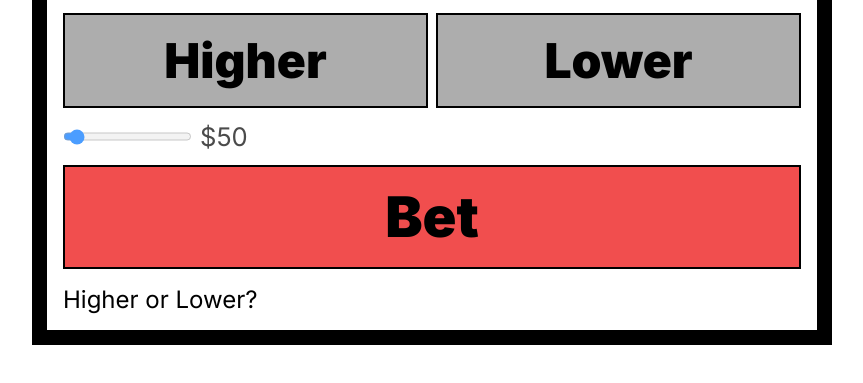
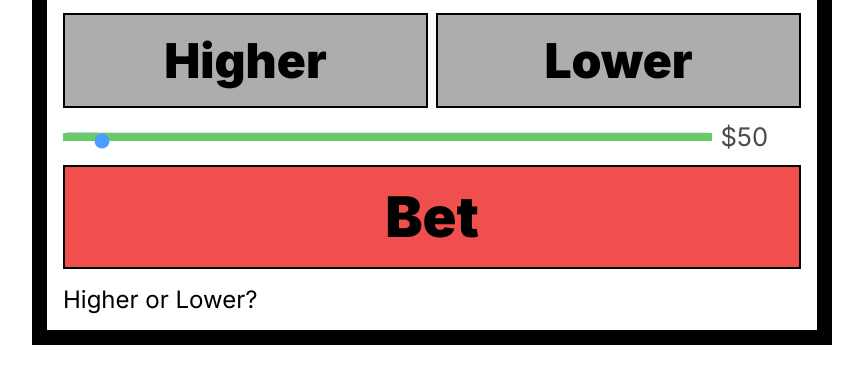
Before and after one commit to bengera/lucky-bet, a website built with Vite: page index.html in a window 1280 px wide. Shown: the part 383-766 px from the top of the page, without its empty margins (208-1071 px from the left). Built offline with nearby package versions, Linux system fonts and the light colour scheme.

Commit message:
change slider style

```diff
--- a/sass/base/index.scss
+++ b/sass/base/index.scss
@@ -7,6 +7,23 @@ body {
     align-items: center;
     justify-content: center;
     font-family: 'Inter', sans-serif;
+
+
+                        /***** Track Styles *****/
+/***** Chrome, Safari, Opera, and Edge Chromium *****/
+input[type="range"]::-webkit-slider-runnable-track {
+    background: $color-green;
+    height: 0.5rem;
+  }
+
+  /******** Firefox ********/
+  input[type="range"]::-moz-range-track {
+    background: $color-green;
+    height: 0.5rem;
+  }}
+
+#myRange {
+    width: 88%;
 }
 
 .grid {
```
